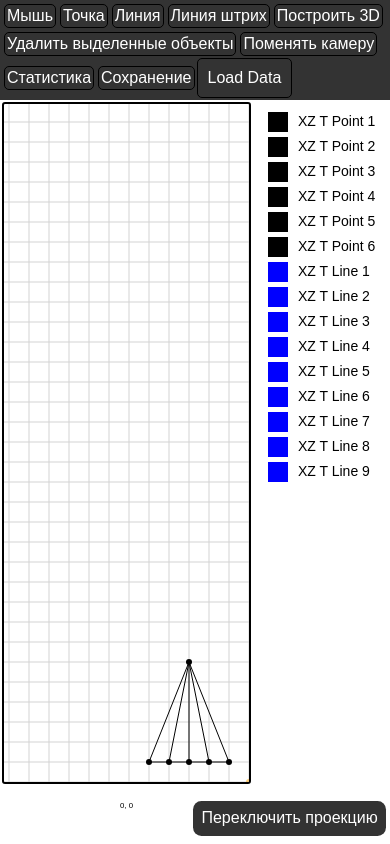
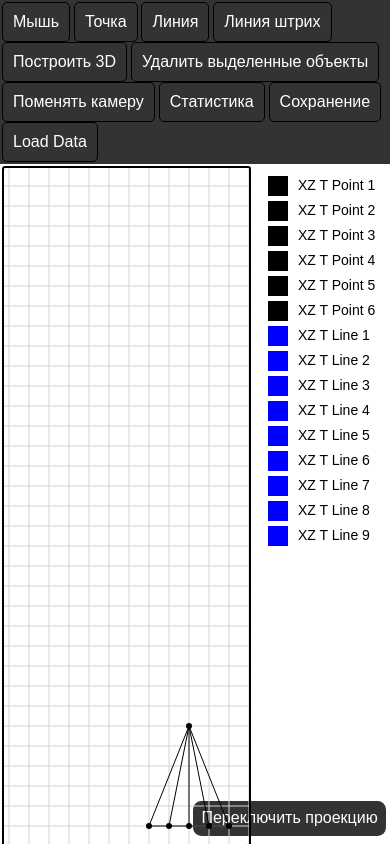
Before and after one commit to IlyaTakhtay/2threeD, a website built with Vite: page desktop_tauri/web/index.html in a window 390 px wide. Built offline with nearby package versions, Linux system fonts and the light colour scheme.

Commit message:
made base for sw

```diff
--- a/desktop_tauri/src-tauri/Cargo.toml
+++ b/desktop_tauri/src-tauri/Cargo.toml
@@ -17,7 +17,7 @@ tauri-build = { version = "1.5.2", features = [] }
 [dependencies]
 serde_json = "1.0"
 serde = { version = "1.0", features = ["derive"] }
-tauri = { version = "1.6.5", features = [] }
+tauri = { version = "1.6.7", features = [] }
 
 [features]
 # this feature is used for production builds or when `devPath` points to the filesystem and the built-in dev server is disabled.
--- a/desktop_tauri/web/index.html
+++ b/desktop_tauri/web/index.html
@@ -5,22 +5,23 @@
 <meta name="viewport" content="width=device-width, initial-scale=1.0">
 <title>Canvas с добавлением, выделением и удалением точек и линий</title>
 <link rel="stylesheet" type="text/css" href="style.css">
+<link rel="manifest" href="/Pwa/manifest.json">
 </head>
 <body>
 
 <a href="#" class="switchContainer" id="switchContainer" onclick="toggleContainers()">Переключить проекцию</a>
 
 <div class="navbar">
-    <a href="#" onclick="toggleDefaultMode()">Мышь</a>
-    <a href="#" onclick="toggleAddPointMode()">Точка</a>
-    <a href="#" onclick="toggleAddLineMode()">Линия</a>
-    <a href="#" onclick="toggleAddDashedLineMode()">Линия штрих</a>
-    <a href="#" onclick="reconstruct()">Построить 3D</a>
-    <!-- <a href="#" onclick="toggleSplitLineMode()">Разделение линий</a> -->
-    <a href="#" onclick="deleteSelected()">Удалить выделенные объекты</a>
-    <a href="#" onclick="switchCamera()">Поменять камеру</a>
-    <a href="#" onclick="toggleStats()">Статистика</a>
-    <a href="#" onclick="saveData()">Сохранение</a>
+    <button onclick="toggleDefaultMode()">Мышь</button>
+    <button onclick="toggleAddPointMode()">Точка</button>
+    <button onclick="toggleAddLineMode()">Линия</button>
+    <button onclick="toggleAddDashedLineMode()">Линия штрих</button>
+    <button onclick="reconstruct()">Построить 3D</button>
+    <!-- <button onclick="toggleSplitLineMode()">Разделение линий</button> -->
+    <button onclick="deleteSelected()">Удалить выделенные объекты</button>
+    <button onclick="switchCamera()">Поменять камеру</button>
+    <button onclick="toggleStats()">Статистика</button>
+    <button onclick="saveData()">Сохранение</button>
     <input type="file" id="fileInput" style="display:none" onchange="loadData(event)" />
     <button onclick="document.getElementById('fileInput').click()">Load Data</button>
 
--- a/desktop_tauri/web/main.js
+++ b/desktop_tauri/web/main.js
@@ -228,3 +228,13 @@ function matchPointsToLines(planeModelObjects) {
 function findMatchingPoint(targetPoint, pointsArray) {
     return pointsArray.find(point => point.pointX === targetPoint.pointX && point.pointY === targetPoint.pointY);
 }
+
+if ('serviceWorker' in navigator) {
+    window.addEventListener('load', () => {
+      navigator.serviceWorker.register('/service-worker.js').then(registration => {
+        console.log('ServiceWorker registration successful with scope: ', registration.scope);
+      }, error => {
+        console.log('ServiceWorker registration failed: ', error);
+      });
+    });
+  }
```
Also changed, not shown: desktop_tauri/web/Pwa/manifest.json (added).
